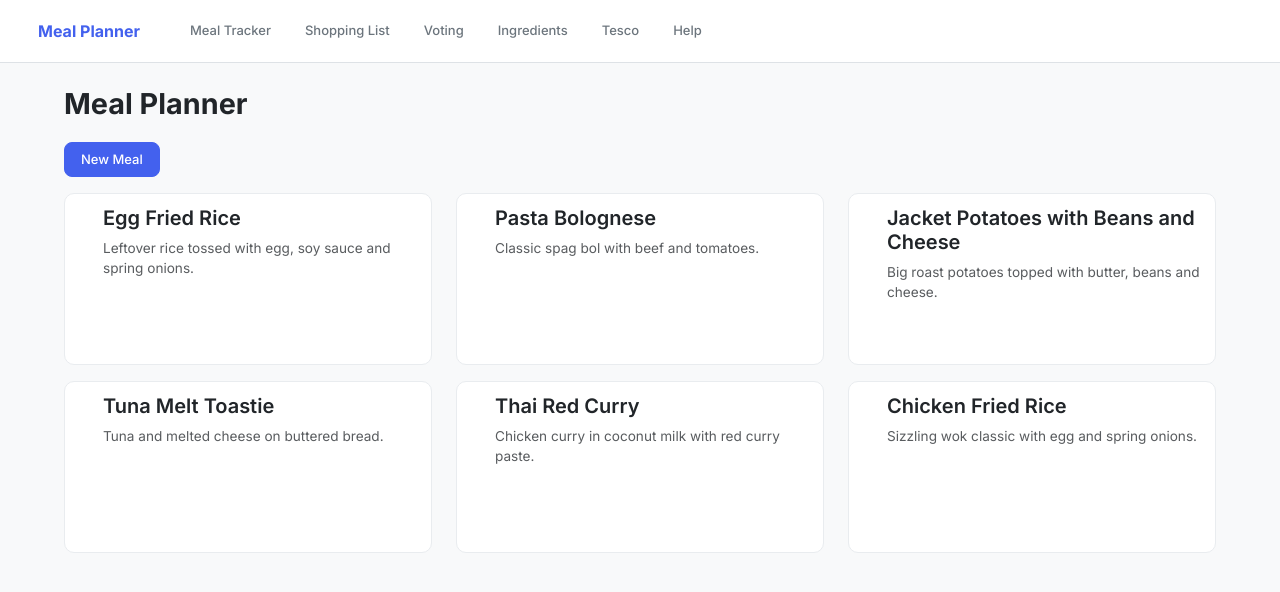
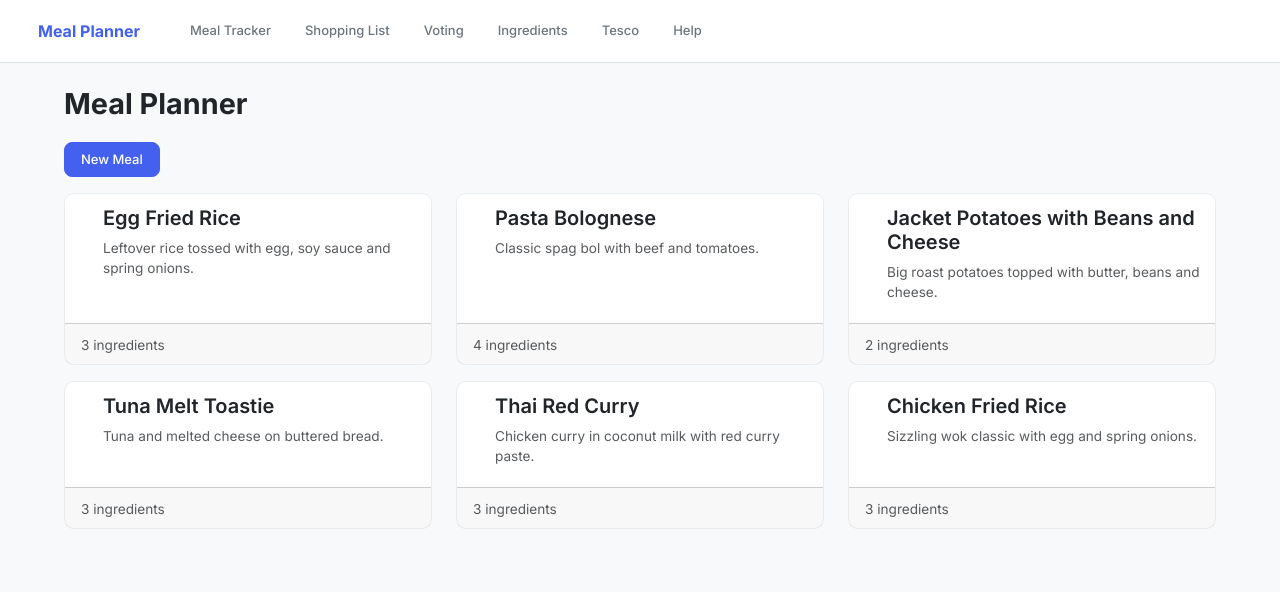
Before and after one commit to spellers/shopping-app, a Flask app: page /meal_tracker in a window 1280 px wide. Shown: the top 592 px of the page. Run offline with Flask 3, Linux system fonts and the light colour scheme; data comes from the database, SQL or seed files in the repository; tables that the repository leaves empty hold one stand-in row (values such as "Sample post"); data that the repository does not hold is empty.

Commit message:
Meal tiles: restore card footer without delete button, show ingredient count

```diff
--- a/app.py
+++ b/app.py
@@ -362,6 +362,15 @@ def remove_persistent_from_meal(meal_id, link_id):
 def meal_tracker():
     db = get_db()
     meals = db.execute('SELECT * FROM meals ORDER BY id DESC').fetchall()
+    counts = {
+        row['meal_id']: row['count']
+        for row in db.execute(
+            'SELECT meal_id, COUNT(*) AS count FROM ingredients GROUP BY meal_id'
+        ).fetchall()
+    }
+    meals = [dict(meal) for meal in meals]
+    for meal in meals:
+        meal['ingredient_count'] = counts.get(meal['id'], 0)
     db.close()
     return render_template('meal_tracker.html', meals=meals)
 
--- a/templates/meal_tracker.html
+++ b/templates/meal_tracker.html
@@ -15,12 +15,17 @@
 <div class="row">
 {% for meal in meals %}
 <div class="col-md-4 mb-3">
-    <div class="card meal-card" style="cursor:pointer; position:relative; height:100%; min-height:172px;" onclick="window.location='/meal_tracker/{{ meal.id }}'">
+    <div class="card meal-card d-flex flex-column" style="cursor:pointer; position:relative; height:100%;" onclick="window.location='/meal_tracker/{{ meal.id }}'">
         <div class="card-body" style="flex:1; position:relative;">
             <h5 class="card-title" style="margin-bottom:8px; font-weight:600; margin-left:24px; display:-webkit-box; -webkit-line-clamp:2; -webkit-box-orient:vertical; overflow:hidden;">{{ meal.name }}</h5>
             {% if meal.description %}
             <p class="card-text text-muted mb-2" style="font-size:0.85rem; margin-left:24px; display:-webkit-box; -webkit-line-clamp:2; -webkit-box-orient:vertical; overflow:hidden;">{{ meal.description }}</p>
             {% endif %}
+        </div>
+        <div class="card-footer">
+            <span class="text-muted" style="font-size:0.85rem;">
+                {{ meal.ingredient_count }} ingredient{{ '' if meal.ingredient_count == 1 else 's' }}
+            </span>
         </div>
     </div>
 </div>
```
